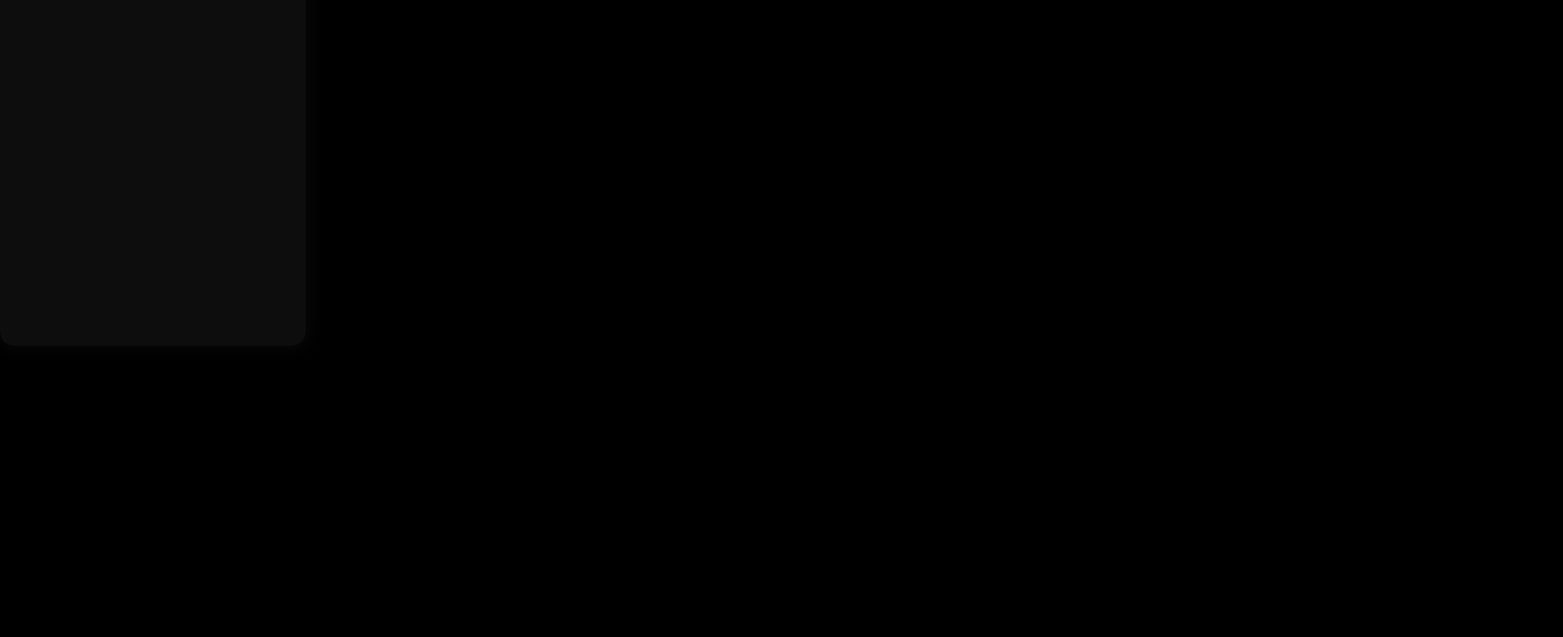
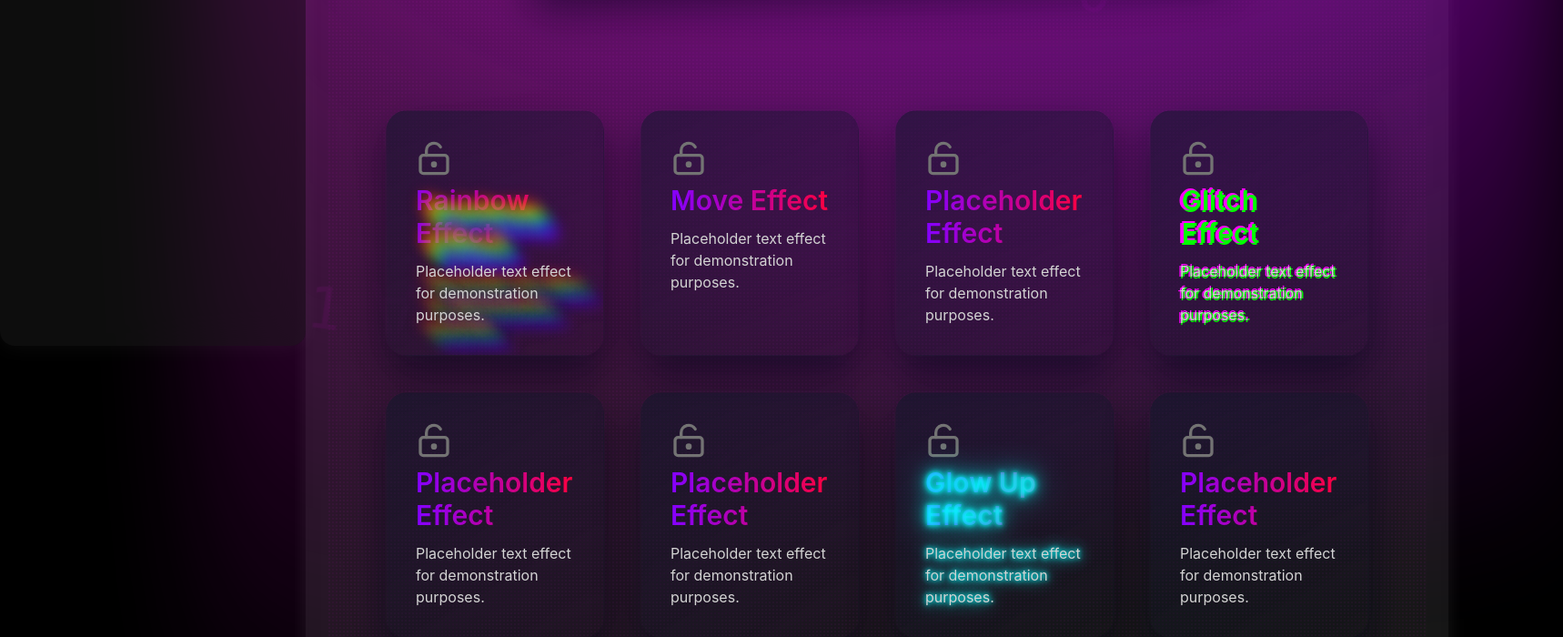
Before and after one commit to nickf723/ed-dev, a Next.js app: page /dev-playground in a window 1280 px wide. Shown: the part 420-1120 px from the top of the page at 91% size, 1718 px wide, since content can reach past the window. Before the commit the page ends 800 px from the top, so only its background shows below. Built offline with nearby package versions, Linux system fonts and the light colour scheme.

Commit message:
couple mints

```diff
--- a/app/dev-playground/dev.css
+++ b/app/dev-playground/dev.css
@@ -3,7 +3,6 @@
 @tailwind utilities;
 
 
-/* --- 1. Styles for layout.tsx --- */
 
 .dev-playground-page {
   min-height: window-height;
@@ -43,3 +42,42 @@
       10px 10px 15px rgba(255, 136, 0, .726),
       5px 5px 15px rgba(255, 0, 0, .726);
 }
+
+.theme-dev-playground {
+    --theme-gradient-start: #8400ff;
+    --theme-gradient-end: #fc003f;
+    --theme-icon-hover: #fc00fc;
+    --theme-underline: #ff00ff3d;
+    --theme-text-title: #00ffff;
+    --theme-text-header: #1900ff;
+    --theme-text-icon: var(--theme-text-title);
+    --theme-symbol-color: rgba(255, 0, 255, 0.247);
+    --theme-blob-1: rgba(255, 0, 255, 0.39);
+    --theme-blob-2: rgba(204, 0, 255, 0.877);
+    --theme-grid-color: rgba(255, 0, 255, 0.904);
+    background-color:
+      radial-gradient( circle at 0% 0%, #ff00ff8f, transparent 50%),
+      radial-gradient(circle at 45% 15%, #ff00ffad, transparent 40%),
+}
+
+.effect-glow {
+    text-shadow:
+      0 0 5px var(--theme-text-title),
+      0 0 10px var(--theme-text-title),
+      0 0 20px var(--theme-text-title),
+      0 0 40px var(--theme-text-title);
+}
+
+.effect-glitch {
+  text-shadow:
+    2px 0 #00ff00,
+    -2px 0 #ff00ff,
+    0 2px #00ff00,
+    0 -2px #ff00ff;
+}
+
+.effect-cursor:hover {
+  text-transform: uppercase;
+  text-align: center;
+  text-decoration: wavy underline var(--theme-underline);
+}
--- a/app/dev-playground/page.tsx
+++ b/app/dev-playground/page.tsx
@@ -1,13 +1,143 @@
-"use client"; // Required for using React hooks (useState)
+// app/formal-science/page.tsx
+"use client";
+import PageHeader from "@/components/PageHeader";
+import FloatingSymbols from "@/components/FloatingSymbols";
+import TopicCard from "@/components/TopicCard";
+import {
+  Calculator,
+  LockKeyholeOpen,
+  Network,
+  ChartScatter,
+  Terminal,
+  Binary,
+} from "@/components/icons";
 
-import React, { useState } from 'react';
+const formalScienceSymbols = [
+  "{}",
+  "[]",
+  "λ",
+  "∀",
+  "∃",
+  "∈",
+  "σ",
+  "μ",
+  "()",
+  "⇒",
+  "⇔",
+  "∴",
+  "f(x)",
+  "0",
+  "1",
+];
 
-export default function DevPlaygroundPage() {
+export default function FormalSciencePage() {
+  const disciplines = [
+    {
+      title: "Rainbow Effect",
+      desc: "Placeholder text effect for demonstration purposes.",
+      href: "",
+      Icon: LockKeyholeOpen,
+      className: "text-rainbow-smear"
+    },
+    {
+      title: "Move Effect",
+      desc: "Placeholder text effect for demonstration purposes.",
+      href: "",
+      Icon: LockKeyholeOpen,
+      className: "effect-shift"
+    },
+    {
+      title: "Placeholder Effect",
+      desc: "Placeholder text effect for demonstration purposes.",
+      href: "",
+      Icon: LockKeyholeOpen,
+      className: ""
+    },
+        {
+      title: "Glitch Effect",
+      desc: "Placeholder text effect for demonstration purposes.",
+      href: "",
+      Icon: LockKeyholeOpen,
+      className: "effect-glitch"
+    },
+        {
+      title: "Placeholder Effect",
+      desc: "Placeholder text effect for demonstration purposes.",
+      href: "",
+      Icon: LockKeyholeOpen,
+      className: ""
+    },
+        {
+      title: "Placeholder Effect",
+      desc: "Placeholder text effect for demonstration purposes.",
+      href: "",
+      Icon: LockKeyholeOpen,
+      className: ""
+    },
+        {
+      title: "Glow Up Effect",
+      desc: "Placeholder text effect for demonstration purposes.",
+      href: "",
+      Icon: LockKeyholeOpen,
+      className: "effect-glow"
+    },
+        {
+      title: "Placeholder Effect",
+      desc: "Placeholder text effect for demonstration purposes.",
+      href: "",
+      Icon: LockKeyholeOpen,
+      className: ""
+    },
+        {
+      title: "Placeholder Effect",
+      desc: "Placeholder text effect for demonstration purposes.",
+      href: "",
+      Icon: LockKeyholeOpen,
+      className: ""
+    },
+        {
+      title: "Hover Effect",
+      desc: "Placeholder text effect for demonstration purposes.",
+      href: "",
+      Icon: LockKeyholeOpen,
+      className: "effect-cursor"
+    },
+        {
+      title: "Placeholder Effect",
+      desc: "Placeholder text effect for demonstration purposes.",
+      href: "",
+      Icon: LockKeyholeOpen,
+      className: ""
+    },
+        {
+      title: "Placeholder Effect",
+      desc: "Placeholder text effect for demonstration purposes.",
+      href: "",
+      Icon: LockKeyholeOpen,
+      className: ""
+    },
+  ];
+
   return (
-    <main className="dev-playground-page theme-dev-playground glass p-8">
-        <section className="lesson-content glass p-6">
-        <h2 className="text-2xl font-bold mb-4">Dev Playground</h2>
-        </section>
+    <main className="topic-page theme-dev-playground lg:px-16">
+      <FloatingSymbols symbols={formalScienceSymbols} />
+      <PageHeader
+        eyebrow="Discipline Overview"
+        title="Page Header"
+        subtitle="Subtitle that should be fairly long to show how it looks on multiple lines in this particular design."
+      />
+      <section className="topic-grid">
+        {disciplines.map((branch) => (
+          <TopicCard
+            key={branch.href}
+            href={branch.href}
+            title={branch.title}
+            desc={branch.desc}
+            Icon={branch.Icon}
+            className={branch.className}
+          />
+        ))}
+      </section>
     </main>
   );
 }
--- a/app/page.tsx
+++ b/app/page.tsx
@@ -13,6 +13,7 @@
   Binary,
 } from "@/components/icons";
 import TopicCard from "@/components/TopicCard";
+import { Skull } from "lucide-react";
 
 export default function Home() {
   const cards = [
@@ -72,6 +73,13 @@
       href: "/dev-playground",
       Icon: Wrench,
       className: "theme-dev-playground"
+    },
+    {
+      title: "Skeleton Pages",
+      desc: "Template pages for future content.",
+      href: "/skeleton",
+      Icon: Skull,
+      className: "theme-skeleton"
     }
   ];
 
--- /dev/null
+++ b/app/skeleton/page.tsx
@@ -0,0 +1,59 @@
+// app/skeleton/page.tsx
+"use client";
+import PageHeader from "@/components/PageHeader";
+import FloatingSymbols from "@/components/FloatingSymbols";
+import {
+  BookMarked,
+} from "@/components/icons";
+import React from "react";
+import TopicCard from "@/components/TopicCard";
+
+// Symbols for the background
+const placeholderSymbols = [""];
+
+// Data for the three branches
+const placeholderBranches = [
+  {
+    title: "Title",
+    href: "",
+    Icon: BookMarked,
+    difficulty: "Difficulty",
+    description:
+      "Description",
+    units: [
+      { name: "Unit Name", href: "", status: "In Progress" },
+    ],
+    className: "theme",
+    subtitle: "Subtitle",
+  },
+];
+
+// Main Page Component
+export default function placeholderPage() {
+  return (
+    <main className="topic-page theme-math lg:px-16">
+      <FloatingSymbols symbols={placeholderSymbols} />
+      <PageHeader
+        eyebrow="Discipline Overview"
+        title="Title"
+        subtitle="Subtitle"
+      />
+
+      <section className="grid w-full max-w-6xl grid-cols-1 gap-8 md:grid-cols-1 lg:grid-cols-3">
+        {placeholderBranches.map((branch) => (
+          <TopicCard
+            key={branch.href}
+            href={branch.href}
+            title={branch.title}
+            Icon={branch.Icon}
+            desc={branch.description}
+            difficulty={branch.difficulty}
+            units={branch.units as any}
+            className={branch.className}
+            subtitle={branch.subtitle}
+          />
+        ))}
+      </section>
+    </main>
+  );
+}
--- a/app/themes.css
+++ b/app/themes.css
@@ -538,25 +538,4 @@
     --theme-grid-color: rgba(0, 245, 245, 0.08);
 }
 
-.theme-dev-playground {
-    --theme-gradient-start: #ff00dd;
-    --theme-gradient-end: #fc003f;
-    --theme-icon-hover: #fc00fc;
-    --theme-underline: #ff00ff3d;
-    --theme-text-title: #ff00ff;
-    --theme-text-header: #00ffff;
-    --theme-text-icon: var(--theme-text-title);
-    --theme-symbol-color: rgba(255, 0, 255, 0.89);
-    --theme-blob-1: rgba(255, 0, 255, 0.904);
-    --theme-blob-2: rgba(0, 255, 255, 0.877);
-    --theme-grid-color: rgba(255, 0, 255, 0.904);
-    background-color:
-      radial-gradient( circle at 0% 0%, #ff00ff8f, transparent 50%),
-      radial-gradient(circle at 45% 15%, #ff00ffad, transparent 40%),
-      radial-gradient(circle at 105% -20%, #00ffffb7, transparent 40%),
-      radial-gradient(circle at 96% 89%, #00ffffad, transparent 40%),
-      radial-gradient(circle at 70% 70%, #ff00ffa8, transparent 40%),
-      radial-gradient(circle at 33% 60%, #00ffffb6, transparent 40%),
-      radial-gradient(circle at 0% 88%, #ff00ffaf, transparent 40%);
 }
-}
```
